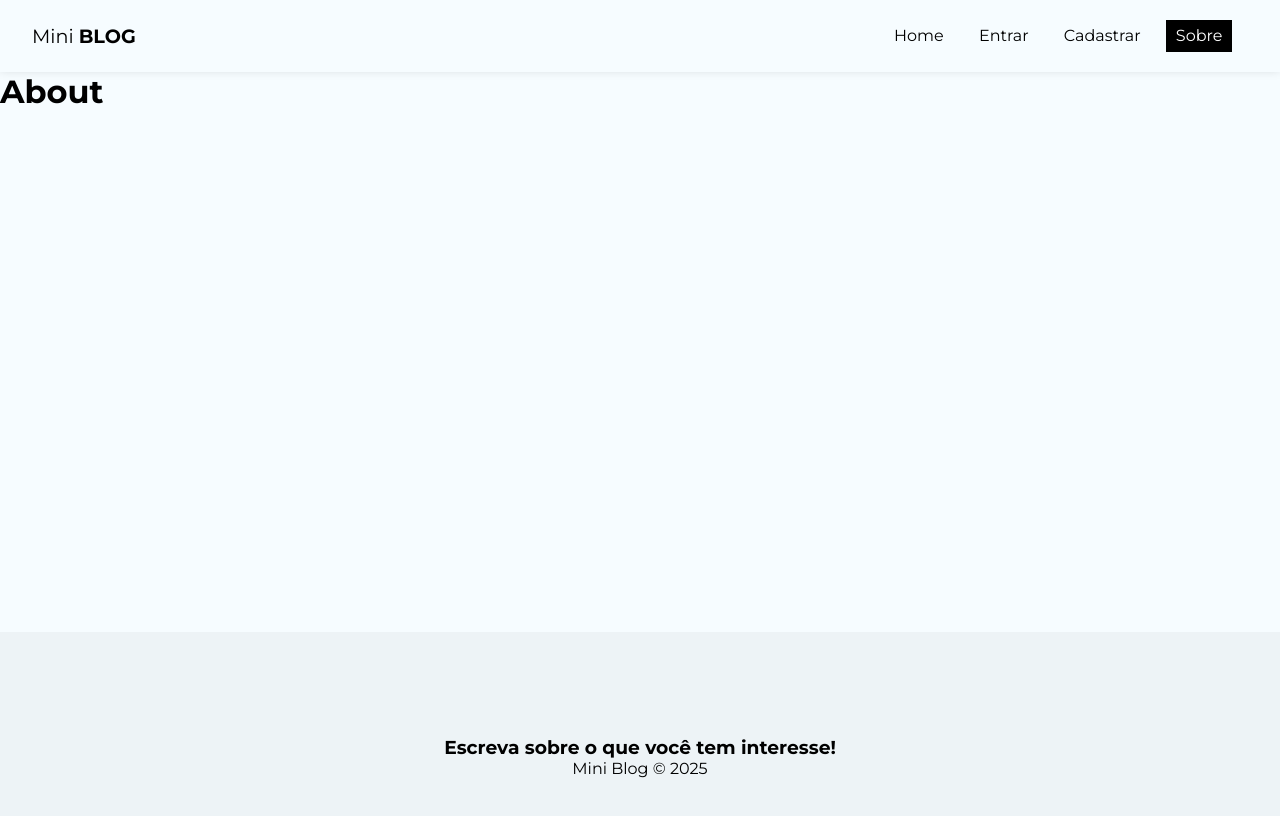
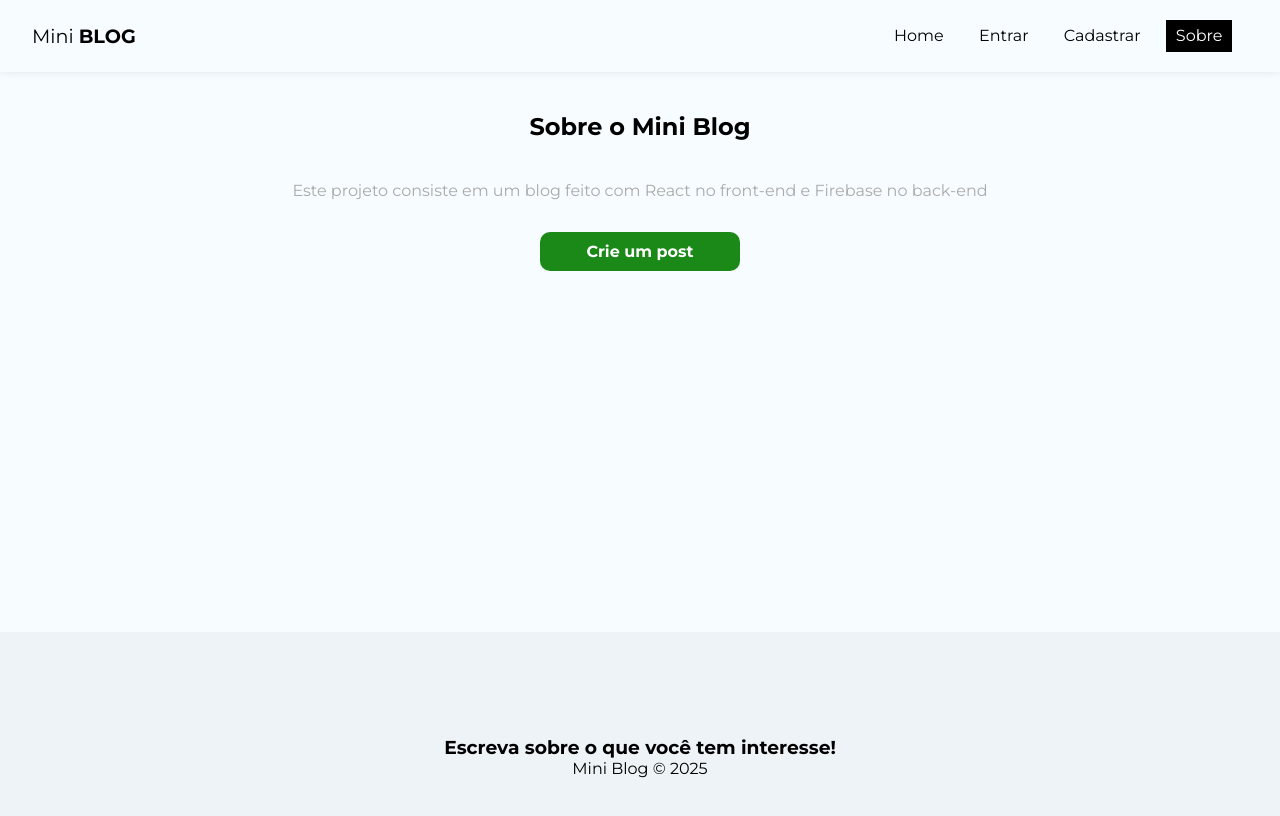
Before and after one commit to Vinicius-b-oliveira/Mini-Blog, a React (Vite) app: page /about in a window 1280 px wide. Shown: the top 816 px of the page. Built offline with nearby package versions, Linux system fonts and the light colour scheme; no server answers.

Commit message:
Criação da página de about

```diff
--- a/src/pages/About/About.module.css
+++ b/src/pages/About/About.module.css
@@ -0,0 +1,19 @@
+.about {
+    text-align: center;
+    display: flex;
+    flex-direction: column;
+    align-items: center;
+}
+
+.about h2 {
+    margin: 40px;
+}
+
+.about p {
+    color: #aaa;
+    margin-bottom: 2em;
+}
+
+.about .about_btn {
+    width: 200px;
+}
--- a/src/pages/About/index.jsx
+++ b/src/pages/About/index.jsx
@@ -1,10 +1,19 @@
 // CSS
+import { Link } from "react-router-dom";
 import styles from "./About.module.css";
 
 const About = () => {
     return (
-        <div>
-            <h1>About</h1>
+        <div className={styles.about}>
+            <h2>
+                Sobre o Mini <span>Blog</span>
+            </h2>
+            <p>
+                Este projeto consiste em um blog feito com React no front-end e Firebase no back-end
+            </p>
+            <Link to="/posts/create" className={`btn ${styles.about_btn}`}>
+                Crie um post
+            </Link>
         </div>
     );
 };
```
